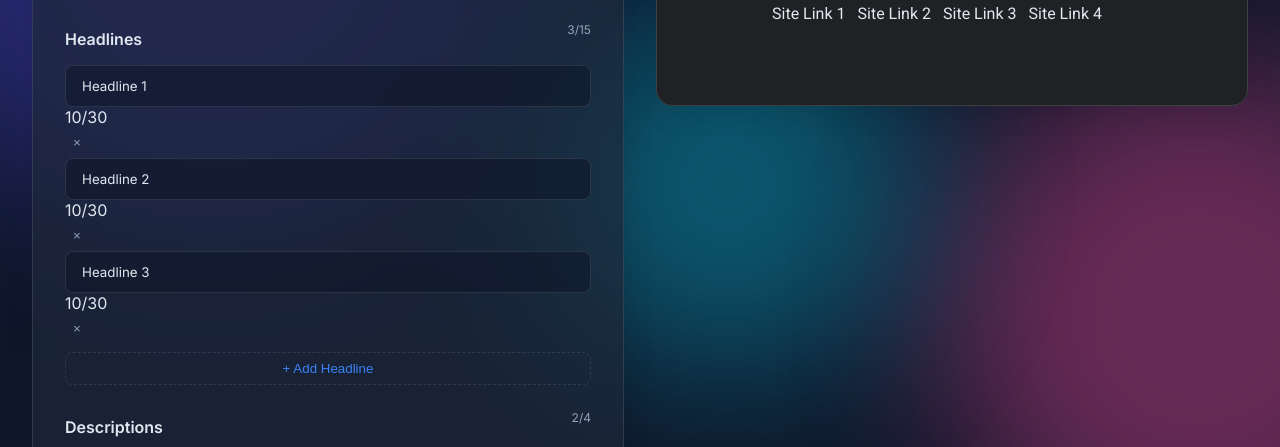
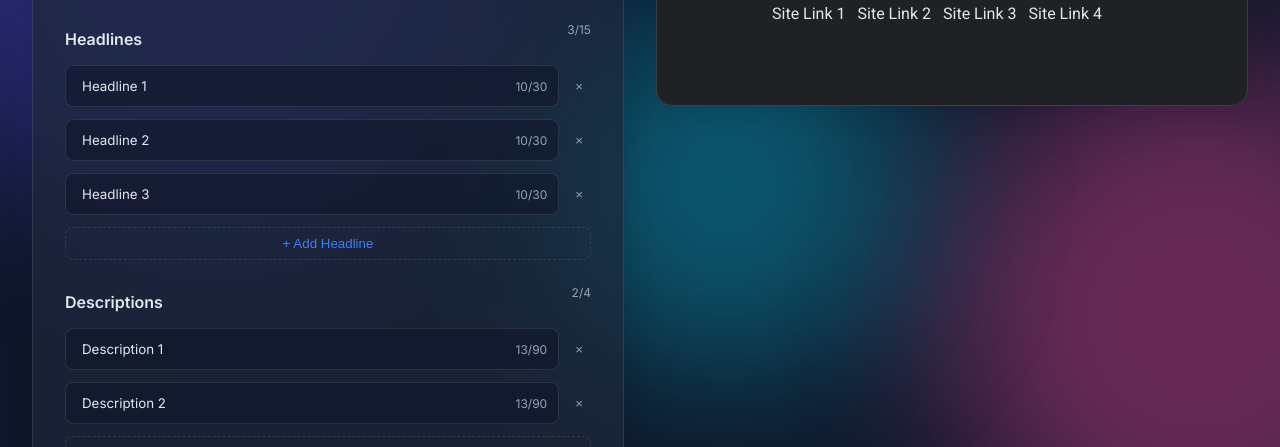
Before and after one commit to faizazizan/google-ads-preview, a plain HTML site: page index.html in a window 1280 px wide. Shown: the part 353-800 px from the top of the page. Drawn offline with Linux system fonts and the light colour scheme.

Commit message:
Redesign character counter layout - move to right side of input

```diff
--- a/style.css
+++ b/style.css
@@ -415,3 +415,10 @@ input:focus {
 .ad-url-group { flex: 1; min-width: 0; }
 .ad-display-name, .ad-display-path, .ad-headline, .ad-description { overflow-wrap: break-word; word-break: break-word; }
 .ad-menu-dots { flex-shrink: 0; }
+
+/* Character counter and input wrapper styles */
+.asset-item { display: flex; gap: 0.5rem; align-items: center; margin-bottom: 0.75rem; }
+.input-wrapper { position: relative; flex: 1; }
+.input-wrapper input { width: 100%; padding-right: 4rem; }
+.char-counter { position: absolute; right: 0.75rem; top: 50%; transform: translateY(-50%); font-size: 0.75rem; color: var(--text-muted); pointer-events: none; }
+.char-counter.at-limit { color: var(--danger-color); font-weight: 600; }
```
